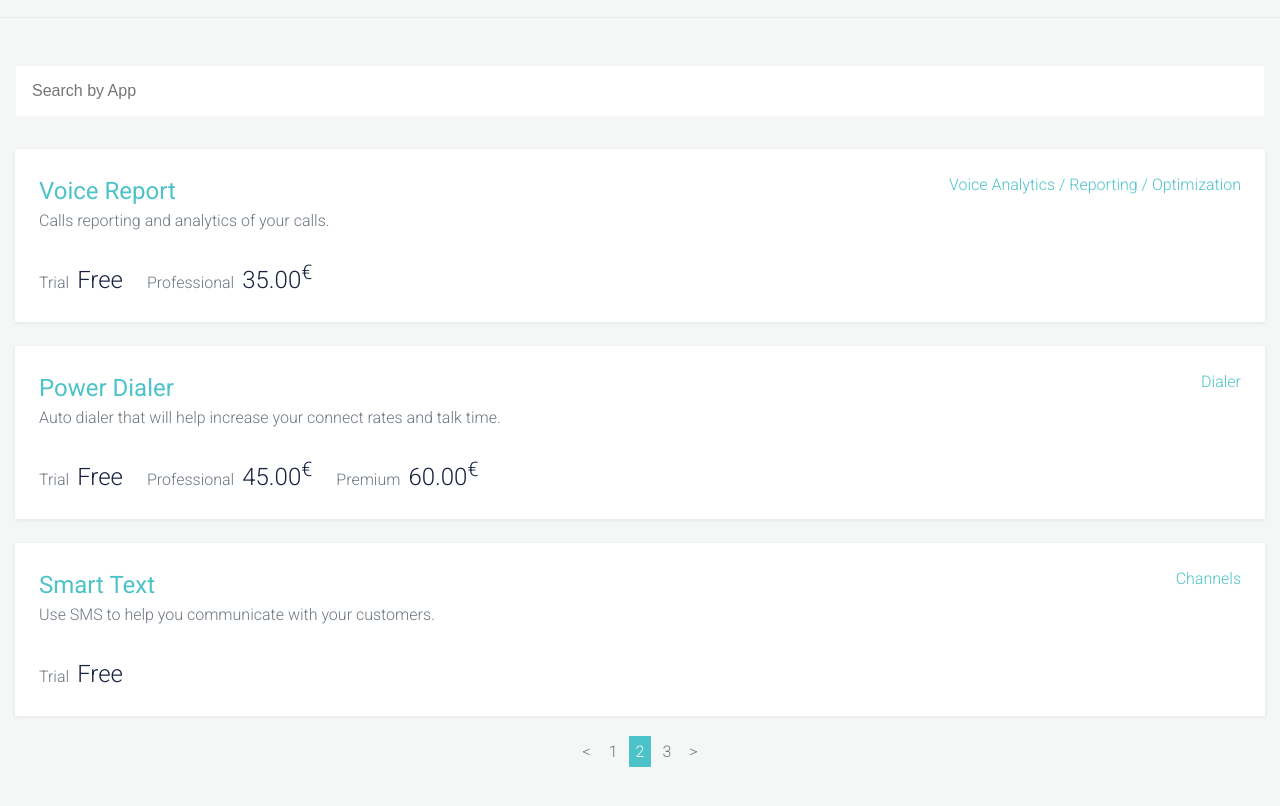
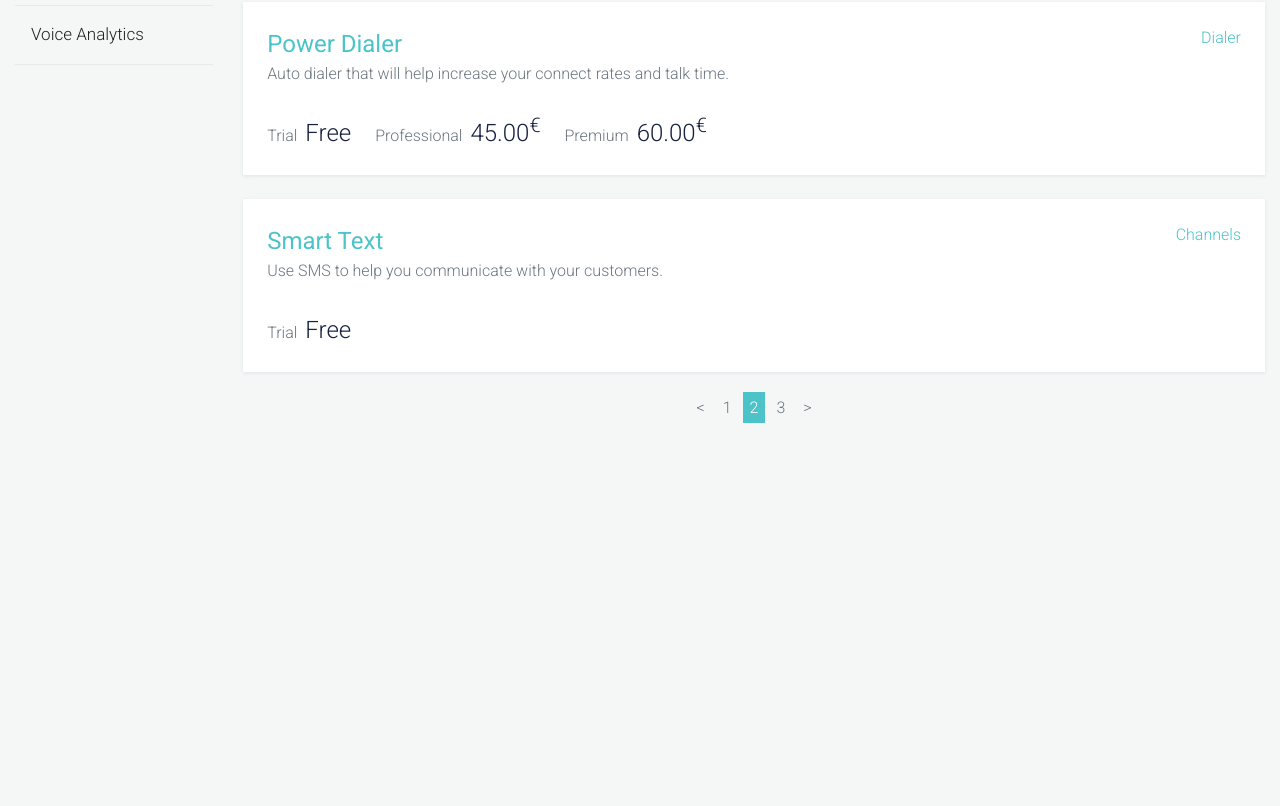
Before and after one commit to flaviacosta1234/app-list, a React (Create React App) app: page / in a window 1280 px wide. Shown: the part 326-1132 px from the top of the page. After the commit the page ends 800 px from the top, so only its background shows below. Built offline with nearby package versions, Linux system fonts and the light colour scheme.

Commit message:
Add html to Pagination component

```diff
--- a/src/App.js
+++ b/src/App.js
@@ -2,13 +2,16 @@ import React from "react";
 import "./styles.css";
 import CategoriesMenu from "./components/CategoriesMenu";
 import SearchApp from "./components/SearchApp";
+import Pagination from "./components/Pagination";
 
-function App() {
+const App = () => {
   return (
     <div className="App">
       <body>
-        <CategoriesMenu />
         <div class="flex-container">
+          <nav class="nav-categories">
+            <CategoriesMenu />
+          </nav>
           <section class="apps-list">
             <SearchApp />
             <ul>
@@ -112,28 +115,12 @@ function App() {
                 </div>
               </li>
             </ul>
-            <ul class="pagination">
-              <li>
-                <a href="#">&lt;</a>
-              </li>
-              <li>
-                <a href="#">1</a>
-              </li>
-              <li class="active">
-                <a href="#">2</a>
-              </li>
-              <li>
-                <a href="#">3</a>
-              </li>
-              <li>
-                <a href="#">&gt;</a>
-              </li>
-            </ul>
+            <Pagination />
           </section>
         </div>
       </body>
     </div>
   );
-}
+};
 
 export default App;
--- a/src/components/Pagination.js
+++ b/src/components/Pagination.js
@@ -0,0 +1,25 @@
+import React from "react";
+
+const Pagination = () => {
+  return (
+    <ul class="pagination">
+      <li>
+        <a href="#">&lt;</a>
+      </li>
+      <li>
+        <a href="#">1</a>
+      </li>
+      <li class="active">
+        <a href="#">2</a>
+      </li>
+      <li>
+        <a href="#">3</a>
+      </li>
+      <li>
+        <a href="#">&gt;</a>
+      </li>
+    </ul>
+  );
+};
+
+export default Pagination;
```
